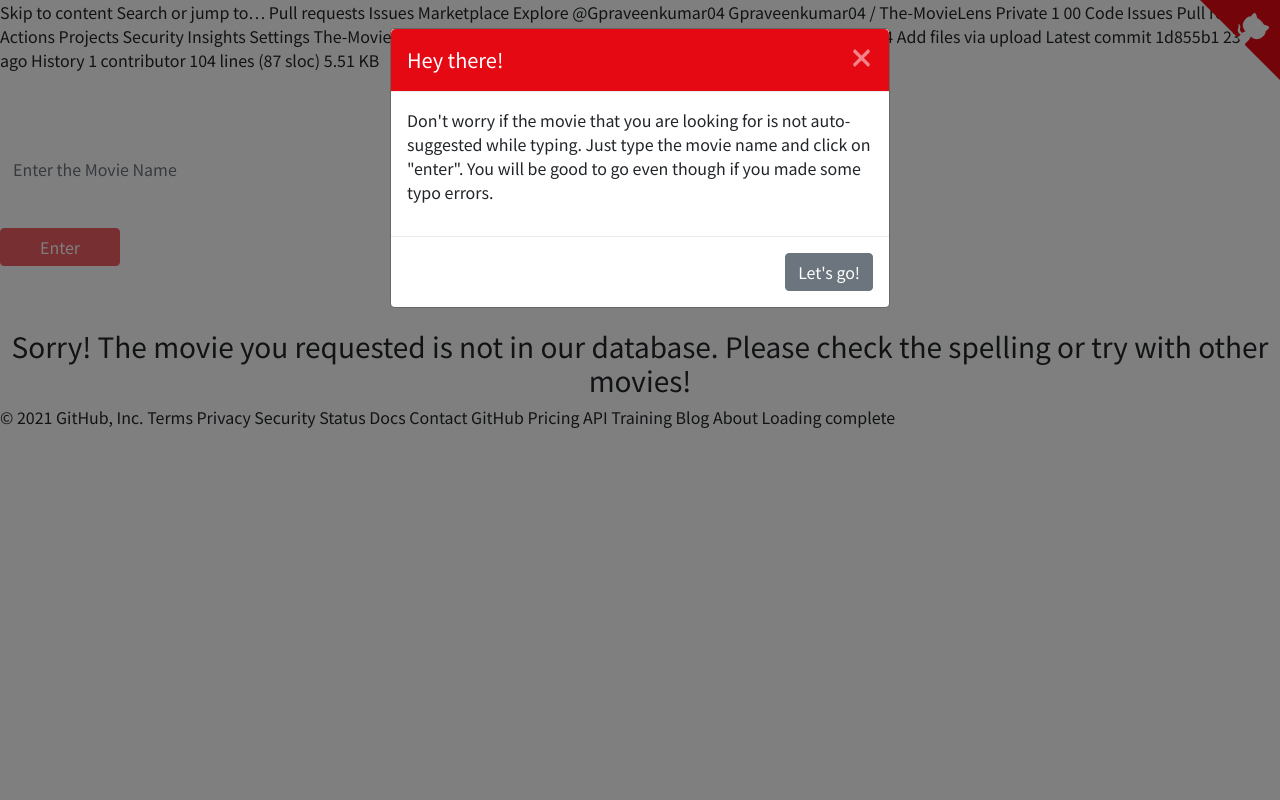
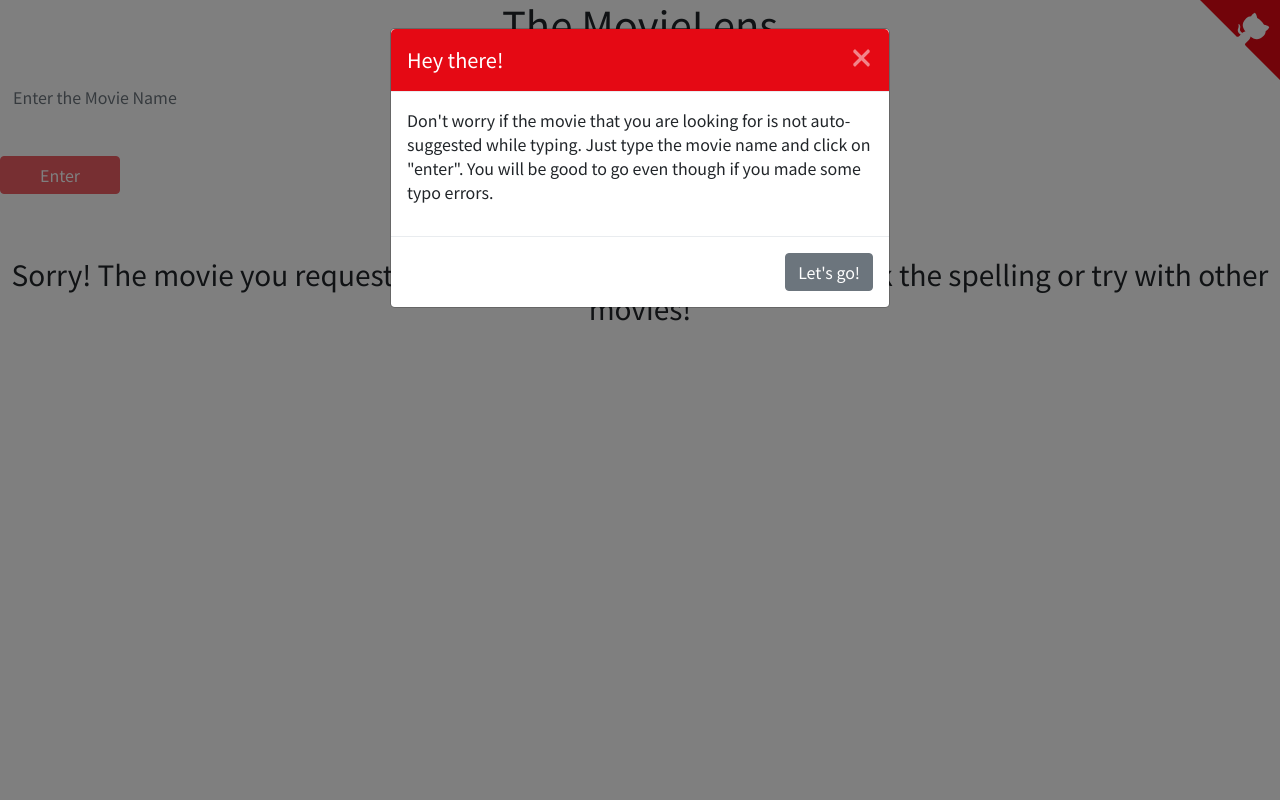
Before and after one commit to Gpraveenkumar04/MovieLens, a Flask app: template templates/home.html in a window 1280 px wide. Run offline with Flask 2, Linux system fonts and the light colour scheme; the template is opened without the code that fills it, so the values that code supplies are empty; parts of the project's set-up code (start-up, migrations or seed data) failed here and were passed over; some libraries are stand-ins or nearby versions.

Commit message:
Update home.html

```diff
--- a/templates/home.html
+++ b/templates/home.html
@@ -1,33 +1,3 @@
-Skip to content
-Search or jump to…
-Pull requests
-Issues
-Marketplace
-Explore
-
-@Gpraveenkumar04
-Gpraveenkumar04
-/
-The-MovieLens
-Private
-1
-00
-Code
-Issues
-Pull requests
-Actions
-Projects
-Security
-Insights
-Settings
-The-MovieLens/templates/home.html
-@Gpraveenkumar04
-Gpraveenkumar04 Add files via upload
-Latest commit 1d855b1 23 days ago
- History
- 1 contributor
-104 lines (87 sloc)  5.51 KB
-
 <!DOCTYPE html>
 <html>
 <head>
@@ -132,16 +102,3 @@ Latest commit 1d855b1 23 days ago
 
 </body>
 </html>
-© 2021 GitHub, Inc.
-Terms
-Privacy
-Security
-Status
-Docs
-Contact GitHub
-Pricing
-API
-Training
-Blog
-About
-Loading complete
```
